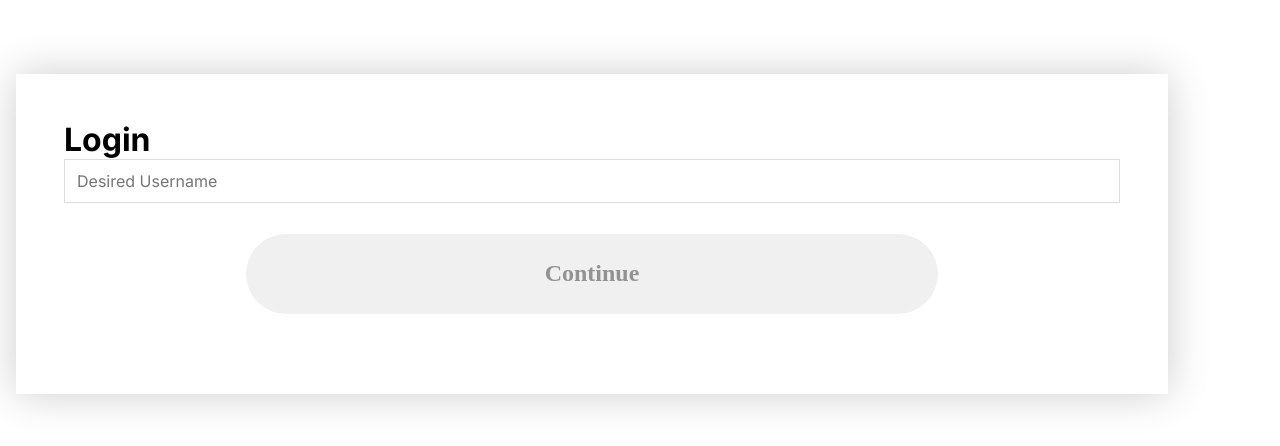
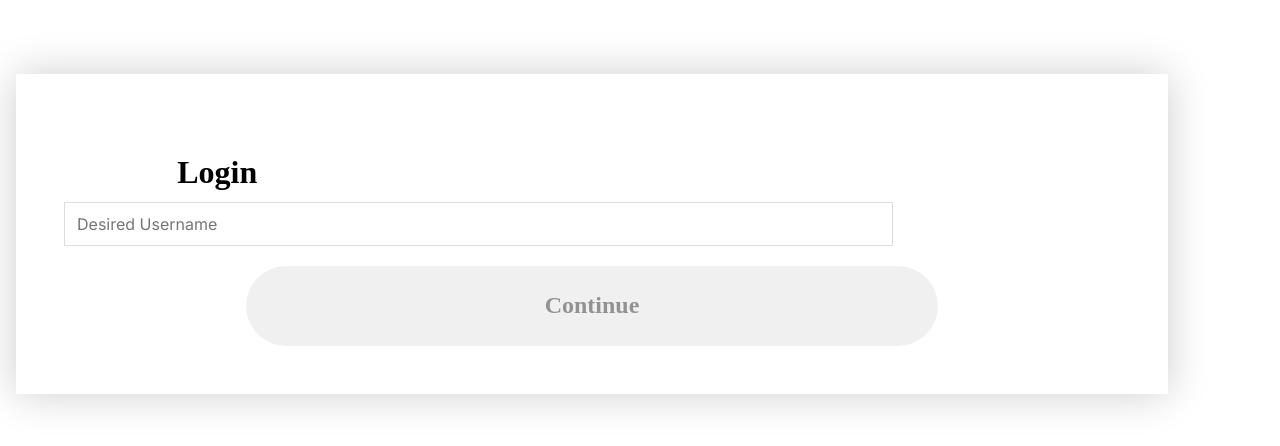
Before and after one commit to BenjaminSivic/Learning-Point-Final, a website built with Parcel: page index.html in a window 1280 px wide. Shown: the part 142-588 px from the top of the page. Built offline with nearby package versions, Linux system fonts and the light colour scheme; a web font is replaced by a local one.

Commit message:
Changed Login Screen and profile

```diff
--- a/homepage.css
+++ b/homepage.css
@@ -2,11 +2,18 @@
   font-family: Satoshi;
   src: url(./fonts/Satoshi-Medium.ttf);
 }
+.form__title{
+  font-family: Satoshi;
+  color: black;
+  left: 14%;
+  top: 25%;
+  position: absolute;
 
+}
 .button-answer-cont{
   width: 60%;
   height: 25%;
-  top:50%;
+  top:60%;
   left: 20%;
   position: absolute;
   border: 0;
@@ -30,8 +37,10 @@
 }
 
 .form__input {
+  top: 40%;
+  position: absolute;
   display: block;
-  width: 100%;
+  width: 72%;
   padding: 0.75rem;
   box-sizing: border-box;
   border-radius: var(--border-radius);
--- a/profile.css
+++ b/profile.css
@@ -126,7 +126,7 @@
   width: 97%;
   height: 95%;
   background-color: #E3E3E3;
-  border-radius: 15%;
+  border-radius: 15px;
 }
 .stats4{
   grid-row:3/4;
@@ -186,7 +186,7 @@
   background-color: transparent;
 }
 .profile-text {
-  top: 136px;
+  top: 126px;
   color: rgba(0, 0, 0, 1);
   width: 161px;
   height: auto;
```
Also changed, not shown: profile.html (+1 -0 lines).
